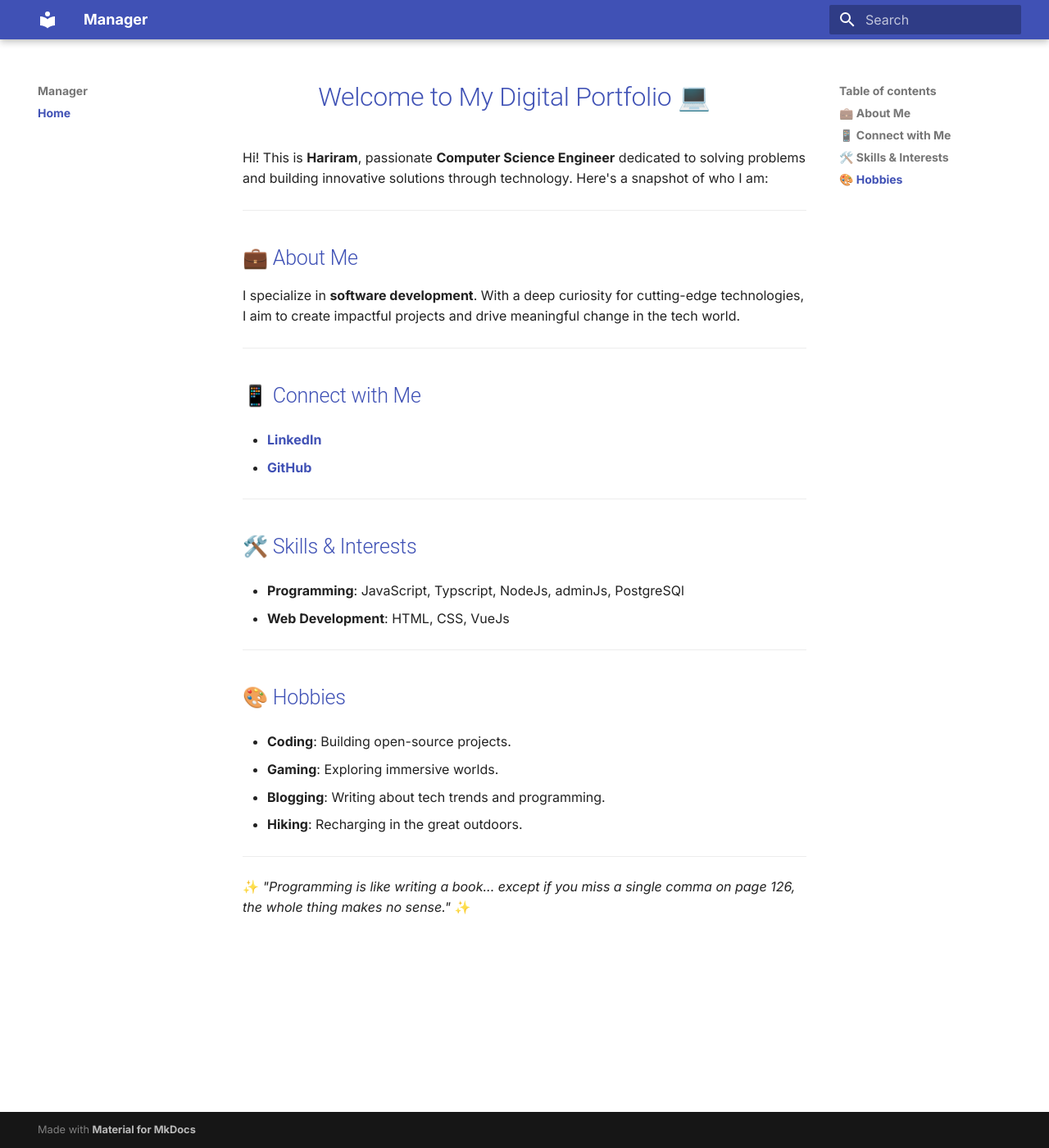
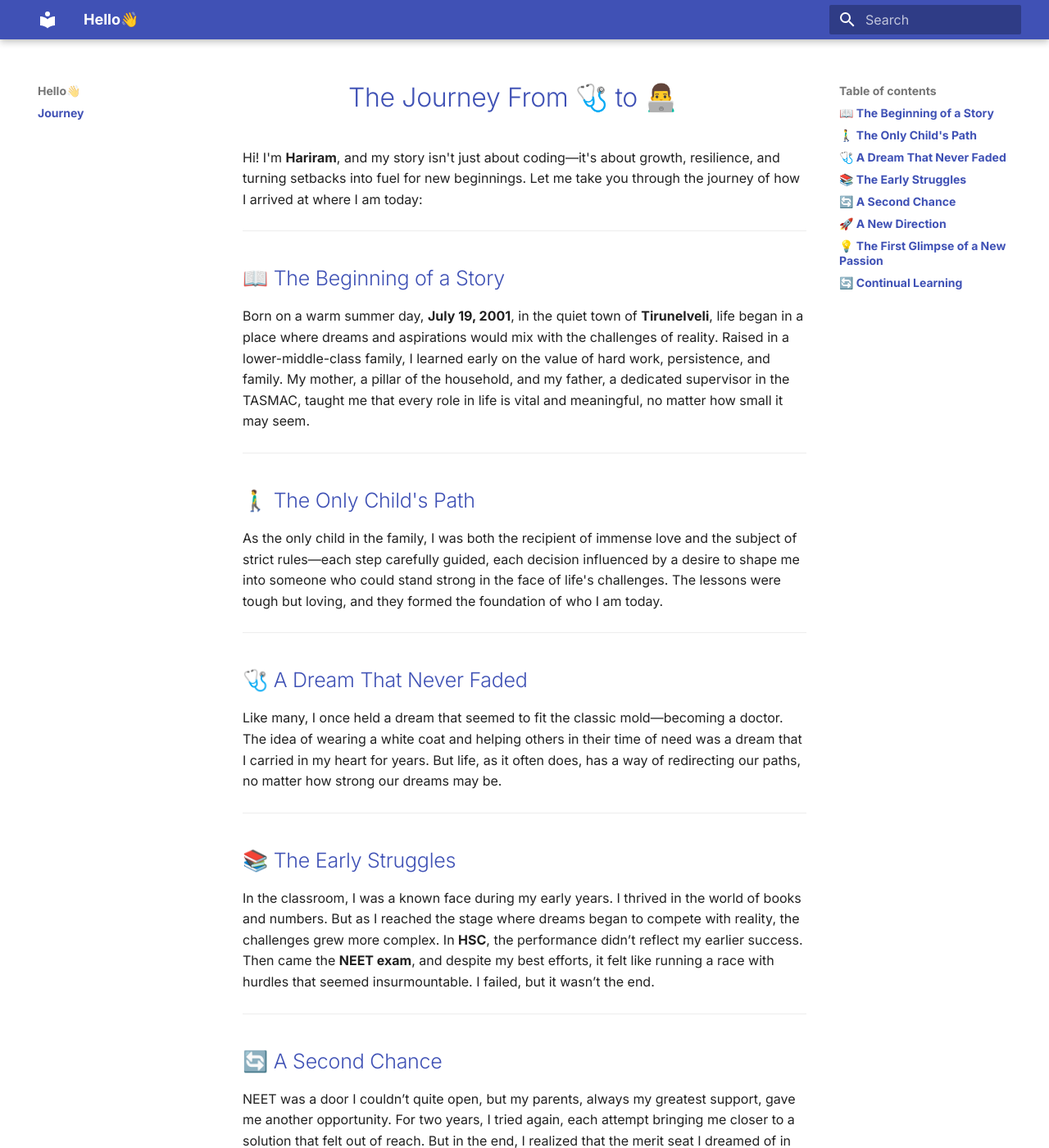
Before and after one commit to Hariram1907/manager, an MkDocs documentation site: the page built from docs/index.md, in a window 1280 px wide and 1400 px high. Shown: the whole window at 82% size. Built offline with MkDocs 1.6.1 and Material for MkDocs 9.7.7, drawn with Linux system fonts in a browser that asks for light colours; some of the changed text lies outside the part shown.

Commit message:
feat: updating to a story

```diff
--- a/docs/css/custom.css
+++ b/docs/css/custom.css
@@ -2,7 +2,7 @@
 .md-typeset h1, h2, h3 {
     text-align: center;
     color: #3f51b5;
-    font-family: "Roboto", sans-serif;
+    font-family: "inter", sans-serif;
 }
 
 .md-typeset ul li {
--- a/docs/index.md
+++ b/docs/index.md
@@ -25,35 +25,50 @@ p, ul {
 }
 </style>
 
-# Welcome to My Digital Portfolio 💻
+# The Journey From 🩺 to 👨‍💻
 
-Hi! This is **Hariram**, passionate **Computer Science Engineer** dedicated to solving problems and building innovative solutions through technology. Here's a snapshot of who I am:
+Hi! I'm **Hariram**, and my story isn't just about coding—it's about growth, resilience, and turning setbacks into fuel for new beginnings. Let me take you through the journey of how I arrived at where I am today:
 
 ---
 
-## 💼 About Me
-I specialize in **software development**. With a deep curiosity for cutting-edge technologies, I aim to create impactful projects and drive meaningful change in the tech world.
+## 📖 The Beginning of a Story
+Born on a warm summer day, **July 19, 2001**, in the quiet town of **Tirunelveli**, life began in a place where dreams and aspirations would mix with the challenges of reality. Raised in a lower-middle-class family, I learned early on the value of hard work, persistence, and family. My mother, a pillar of the household, and my father, a dedicated supervisor in the TASMAC, taught me that every role in life is vital and meaningful, no matter how small it may seem.
 
 ---
 
-## 📱 Connect with Me
-- [LinkedIn](https://www.linkedin.com/in/hariram-m-3a3ba31bb/)
-- [GitHub](https://github.com/Hariram1907)
+## 🚶‍♂️ The Only Child's Path
+As the only child in the family, I was both the recipient of immense love and the subject of strict rules—each step carefully guided, each decision influenced by a desire to shape me into someone who could stand strong in the face of life's challenges. The lessons were tough but loving, and they formed the foundation of who I am today.
 
 ---
 
-## 🛠️ Skills & Interests
-- **Programming**: JavaScript, Typscript, NodeJs, adminJs, PostgreSQl
-- **Web Development**: HTML, CSS, VueJs
+## 🩺 A Dream That Never Faded
+Like many, I once held a dream that seemed to fit the classic mold—becoming a doctor. The idea of wearing a white coat and helping others in their time of need was a dream that I carried in my heart for years. But life, as it often does, has a way of redirecting our paths, no matter how strong our dreams may be.
 
 ---
 
-## 🎨 Hobbies
-- **Coding**: Building open-source projects.
-- **Gaming**: Exploring immersive worlds.
-- **Blogging**: Writing about tech trends and programming.
-- **Hiking**: Recharging in the great outdoors.
+## 📚 The Early Struggles
+In the classroom, I was a known face during my early years. I thrived in the world of books and numbers. But as I reached the stage where dreams began to compete with reality, the challenges grew more complex. In **HSC**, the performance didn’t reflect my earlier success. Then came the **NEET exam**, and despite my best efforts, it felt like running a race with hurdles that seemed insurmountable. I failed, but it wasn’t the end.
 
 ---
 
-✨ *"Programming is like writing a book... except if you miss a single comma on page 126, the whole thing makes no sense."* ✨
+## 🔄 A Second Chance
+NEET was a door I couldn’t quite open, but my parents, always my greatest support, gave me another opportunity. For two years, I tried again, each attempt bringing me closer to a solution that felt out of reach. But in the end, I realized that the merit seat I dreamed of in Tamil Nadu wasn’t meant for me.
+
+---
+
+## 🚀 A New Direction
+With one door closed, I turned to another, applying for **Engineering College counseling**. The universe had other plans for me, and I found myself in **NEC, Kovilpatti**, a place where I would begin to write a new chapter in my life. It was not the path I had envisioned, but sometimes, the detours are where we find what we were truly meant to do.
+
+---
+
+## 💡 The First Glimpse of a New Passion
+In this new environment, I found myself staring at a world I had never considered—**computers**. It was like learning a new language, one that spoke of logic, algorithms, and the power of creation. The pressure of failure still lingered, a reminder of the dreams I hadn’t realized, but I embraced it with a mix of blame and courage. Failing for three years didn’t break me—it forged me.
+
+---
+
+## 🔄 Continual Learning
+And so, here I am today. Still learning. Still growing. With every line of code, every challenge faced, and every new concept I uncover, I continue this journey of transformation. The story isn’t over yet; in fact, it’s just getting started.
+
+---
+
+✨ *"The road less traveled often leads to places more extraordinary than we could have ever imagined."* ✨
--- a/mkdocs.yml
+++ b/mkdocs.yml
@@ -1,4 +1,4 @@
-site_name: Manager
+site_name: Hello👋
 site_url: https://yourusername.github.io/
 
 theme:
@@ -18,7 +18,7 @@ theme:
     code: Fira Code
 
 nav:
-  - Home: index.md
+  - Journey: index.md
 
 extra_css:
   - css/custom.css
```
Also changed, not shown: site/404.html, site/css/custom.css, site/index.html, site/search/search_index.json.
